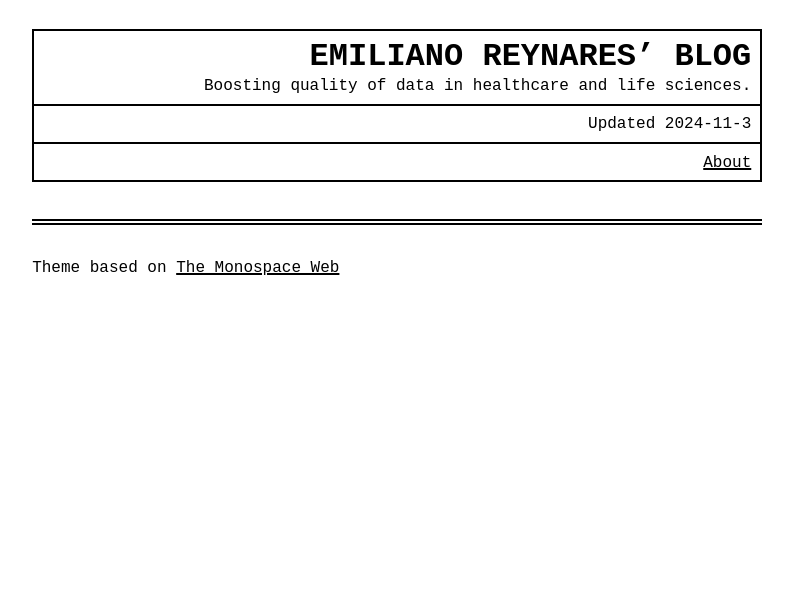
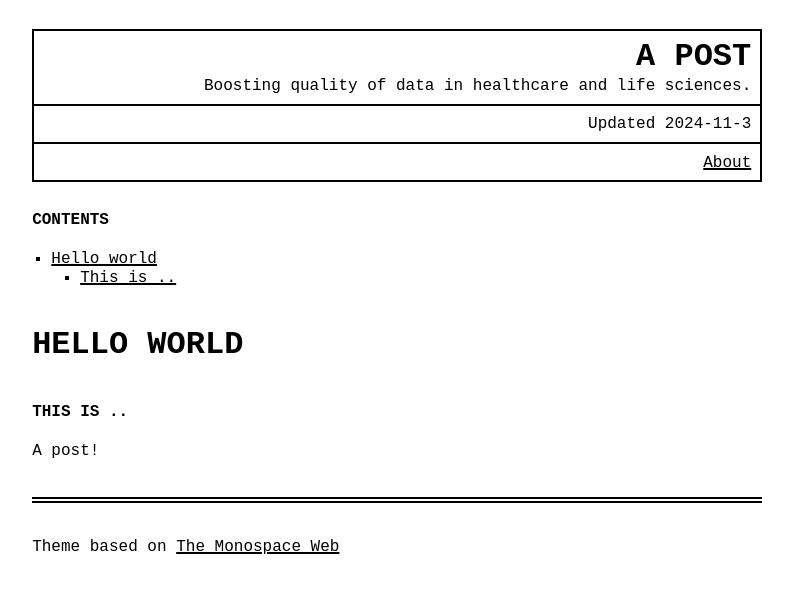
Before and after one commit to emilianoreynares/emilianoreynares.github.io, a plain HTML site: page post.html in a window 1280 px wide. Shown: the whole page, without its empty margins (243-1036 px from the left). Drawn offline with Linux system fonts and the light colour scheme; a web font is replaced by a local one.

Commit message:
Testing makefile.

```diff
--- a/post.html
+++ b/post.html
@@ -4,7 +4,7 @@
   <meta charset="utf-8" />
   <meta name="generator" content="pandoc" />
   <meta name="viewport" content="width=device-width, initial-scale=1.0, user-scalable=yes" />
-  <title>Emiliano Reynares’ blog</title>
+  <title>A post</title>
   <link rel="stylesheet" href="reset.css" />
   <link rel="stylesheet" href="index.css" />
 </head>
@@ -12,7 +12,7 @@
 <table class="header">
   <tr>
     <td class="width-auto">
-      <h1 class="title">Emiliano Reynares’ blog</h1>
+      <h1 class="title">A post</h1>
       <span class="subtitle">Boosting quality of data in healthcare and life sciences.</span>
     </td>
   <tr>
@@ -22,7 +22,18 @@
     <td class="width-auto"><a href="https://github.com/emilianoreynares">About</a></td>
   </tr>
 </table>
-
+<nav id="TOC" role="doc-toc">
+<h2 id="toc-title">Contents</h2>
+<ul class="incremental">
+<li><a href="#hello-world">Hello world</a>
+<ul class="incremental">
+<li><a href="#this-is-..">This is ..</a></li>
+</ul></li>
+</ul>
+</nav>
+<h1 id="hello-world">Hello world</h1>
+<h2 id="this-is-..">This is ..</h2>
+<p>A post!</p>
   <div class="debug-grid"></div>
   <script src="index.js"></script>
 <hr>
```
Also changed, not shown: 1 other file.
